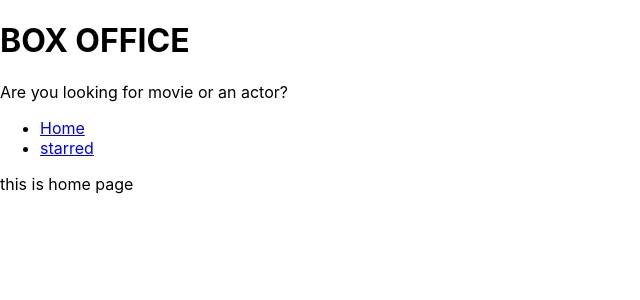
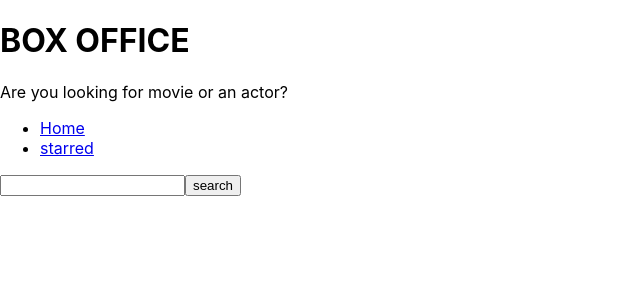
Before and after one commit to kishore-java/box-office, a React (Create React App) app: page / in a window 1280 px wide. Shown: the top 300 px of the page, without its empty margins (0-640 px from the left). Built offline with nearby package versions, Linux system fonts and the light colour scheme.

Commit message:
created input and fetch api results from tvmaze api

```diff
--- a/src/pages/Home.js
+++ b/src/pages/Home.js
@@ -1,8 +1,33 @@
 /* eslint-disable */
-import React from 'react';
+import React, { useState } from 'react';
 import MainPageLayout from '../components/MainPageLayout';
 const Home = () => {
-  return <MainPageLayout>this is home page</MainPageLayout>;
+  const [input, setInput] = useState('');
+
+  const onInputChange = ev => {
+    setInput(ev.target.value);
+  };
+  const onSearch = () => {
+    fetch(`https://api.tvmaze.com/search/shows?q=${input}`)
+      .then(r => r.json)
+      .then();
+  };
+  const onKeyDown = ev => {
+    if (ev.keyCode === 13) onSearch();
+  };
+  return (
+    <MainPageLayout>
+      <input
+        type="text"
+        onChange={onInputChange}
+        value={input}
+        onKeyDown={onKeyDown}
+      />
+      <button type="button" onClick={onSearch}>
+        search
+      </button>
+    </MainPageLayout>
+  );
 };
 
 export default Home;
```
